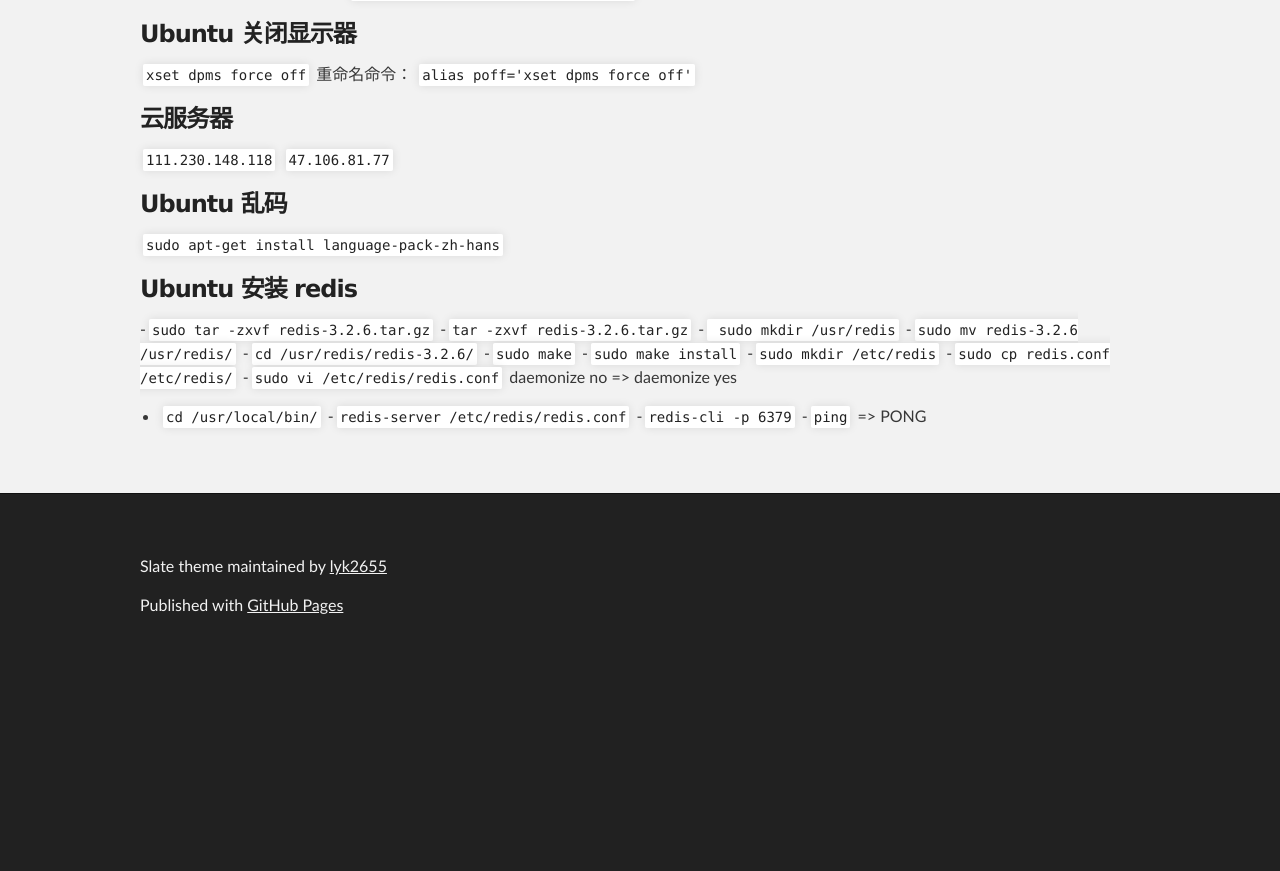
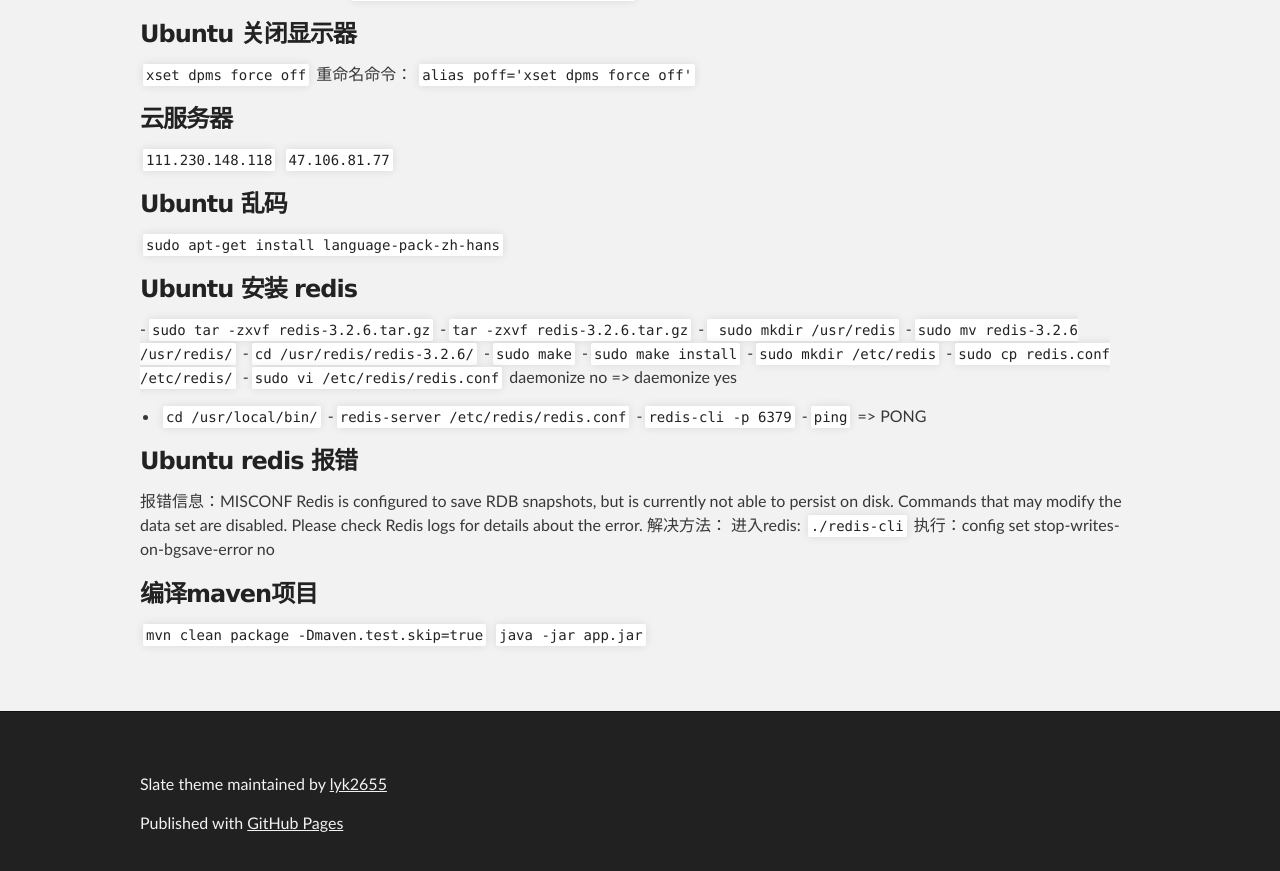
Before and after one commit to lyk2655/hello-world, a Jekyll site: the page built from index.md, in a window 1280 px wide and 900 px high, scrolled down 2666 px. Shown: the top 871 px of the window. Built offline with Jekyll 4.4.1, drawn with Linux system fonts in a browser that asks for light colours; our own code applies the rules of GitHub Pages for plain Markdown files; before the commit the page ends 3348 px from its top, so only the background shows below that.

Commit message:
maven 构建

```diff
--- a/index.md
+++ b/index.md
@@ -150,3 +150,14 @@ ImportError: No module named gtk
  -`redis-server /etc/redis/redis.conf`
  -`redis-cli -p 6379`
  -`ping` => PONG
+
+
+### Ubuntu redis 报错
+报错信息：MISCONF Redis is configured to save RDB snapshots, but is currently not able to persist on disk. Commands that may modify the data set are disabled. Please check Redis logs for details about the error.
+解决方法：
+进入redis: `./redis-cli`
+执行：config set stop-writes-on-bgsave-error no
+
+### 编译maven项目
+`mvn clean package -Dmaven.test.skip=true`
+`java -jar app.jar`
```
